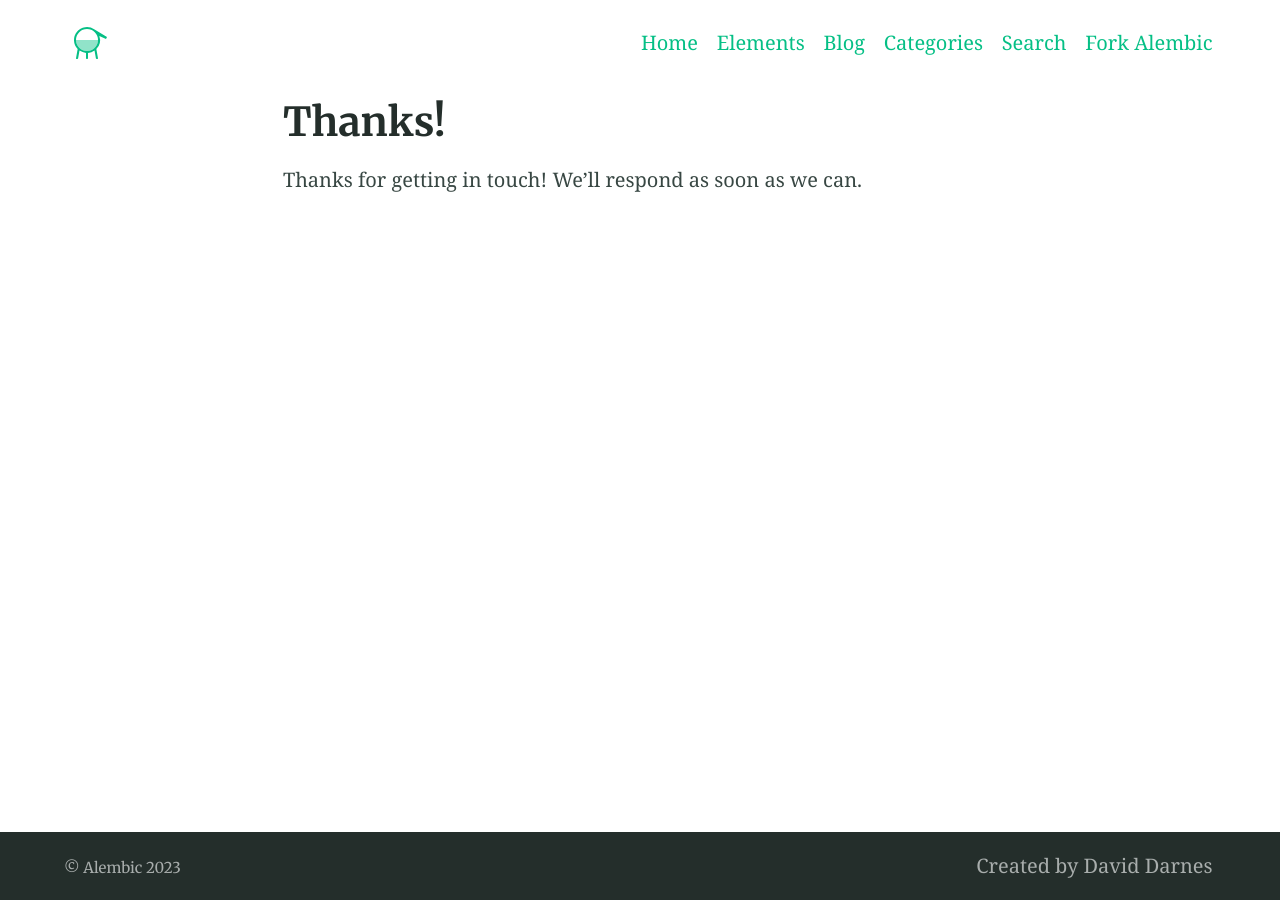
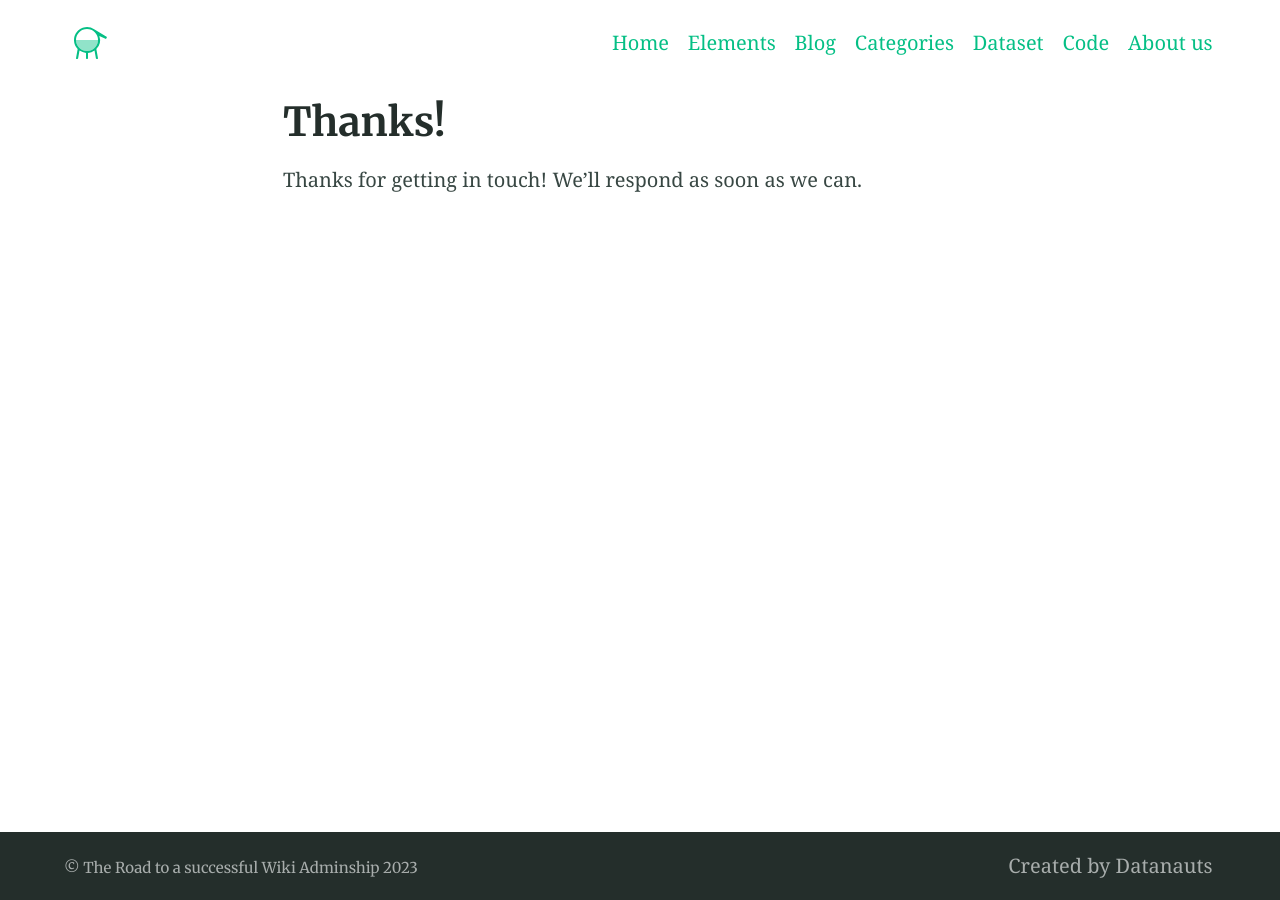
Before and after one commit to ChristianD98/christiand98.github.io, a Jekyll site: the page built from thanks.md, in a window 1280 px wide. Built offline with Jekyll 4.4.1, drawn with Linux system fonts in a browser that asks for light colours.

Commit message:
Update _config.yml

```diff
--- a/_config.yml
+++ b/_config.yml
@@ -37,17 +37,17 @@ plugins:
 # 3. Gem settings
 paginate: 2 # jekyll-paginate > items per page
 paginate_path: blog/page:num # jekyll-paginate > blog page
-jekyll-mentions: https://twitter.com # jekyll-mentions > service used when @replying
+jekyll-mentions: # jekyll-mentions > service used when @replying
 twitter:
-  username: DavidDarnes # jekyll-seo-tag > Owners twitter username
-author: DavidDarnes # jekyll-seo-tag > default author
+  username:  # jekyll-seo-tag > Owners twitter username
+author: sakasy # jekyll-seo-tag > default author
 social: # jekyll-seo-tag > social overrides
   name: David Darnes # jekyll-seo-tag > real name
-  links:  # jekyll-seo-tag > social aliases (sameAs)
-    - https://twitter.com/DavidDarnes
-    - https://www.facebook.com/daviddarnes
-    - https://www.linkedin.com/in/daviddarnes
-    - https://github.com/daviddarnes
+  # links:  # jekyll-seo-tag > social aliases (sameAs)
+  #   - https://twitter.com/DavidDarnes
+  #   - https://www.facebook.com/daviddarnes
+  #   - https://www.linkedin.com/in/daviddarnes
+  #   - https://github.com/daviddarnes
 # markdown: CommonMark # Markdown parse settings, CommonMark performs slightly better an others in build time
 # commonmark:
   # options: ["SMART", "FOOTNOTES"]
@@ -93,13 +93,13 @@ defaults:
 # 7. Site settings
 encoding: utf-8 # Make sure the encoding is right
 lang: en-GB # Set the site language
-title: "Alembic" # Site name or title, also used in jekyll-seo-tag
+title: "The Road to a successful Wiki Adminship" # Site name or title, also used in jekyll-seo-tag
 logo: "/assets/logos/logo.svg" # Site logo, also used in jekyll-seo-tag
-description: "Alembic is a starting point for Jekyll projects. Rather than starting from scratch, this boilerplate is designed to get the ball rolling immediately" # Site description and default description, also used in jekyll-seo-tag
-url: "https://alembic.darn.es" # Site url, also used in jekyll-seo-tag
+description: "" # Site description and default description, also used in jekyll-seo-tag
+url: "https://sakasy.github.io" # Site url, also used in jekyll-seo-tag
 baseurl: ""
-repo: "https://github.com/daviddarnes/alembic"
-email: "me@daviddarnes.com"
+repo: "https://github.com/sakasy/sakasy.github.io"
+# email: "me@daviddarnes.com"
 # disqus: "alembic-1" # Blog post comments, uncomment the option and set the site ID from your Disqus account
 # date_format: "%-d %B %Y" # Blog post date formatting using placeholder formatting
 # google_analytics: ""
@@ -129,21 +129,34 @@ navigation_header:
   url: /blog/
 - title: Categories
   url: /categories/
-- title: Search
-  url: /search/
-- title: Fork Alembic
-  url: https://github.com/daviddarnes/alembic
+# - title: Search
+#   url: /search/
+
+- title: Dataset
+  url: http://snap.stanford.edu/data/wiki-RfA.html
+- title: Code
+  url: https://github.com/epfl-ada/ada-2023-project-datanauts23
+- title: About us
+  url: /members/
+
+# - title: Ressources
+#   children:
+#     - title: Dataset
+#       url: http://snap.stanford.edu/data/wiki-RfA.html
+#     - title: Code
+#       url: https://github.com/epfl-ada/ada-2023-project-datanauts23
+
 
 navigation_footer:
-- title: Created by David Darnes
-  url: https://darn.es
+- title: Created by Datanauts
+  # url: https://darn.es
 
 social_links: # Appears in sidebar. Set the urls then uncomment and comment out as desired
-  Twitter: https://twitter.com/DavidDarnes
-  LinkedIn: https://www.linkedin.com/in/daviddarnes
-  GitHub: https://github.com/daviddarnes
-  link: https://darn.es
-  RSS: /feed.xml
+  # Twitter: https://twitter.com/DavidDarnes
+  # LinkedIn: https://www.linkedin.com/in/daviddarnes
+  GitHub: https://github.com/epfl-ada/ada-2023-project-datanauts23
+  # link: https://darn.es
+  # RSS: /feed.xml
 
 sharing_links: # Appear at the bottom of single blog posts, add as desired. The value can be 'true' or the desired button colour
   Twitter: "#0d94e7"
```
